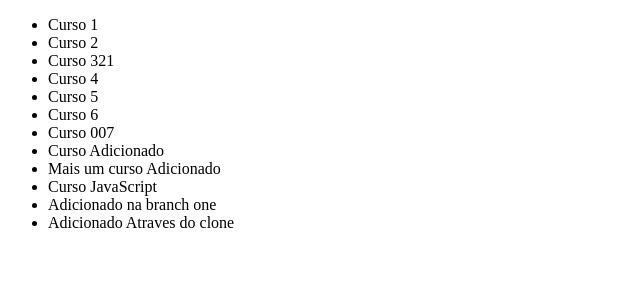
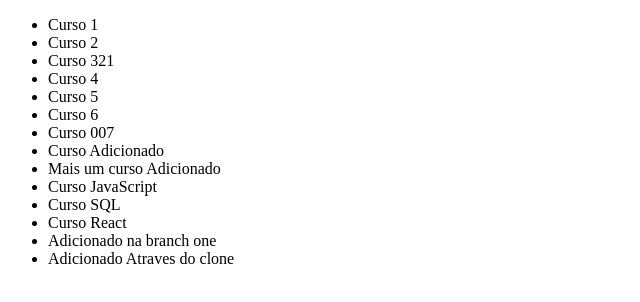
Before and after one commit to hugoodesa/gitAlura, a plain HTML site: page index.html in a window 1280 px wide. Shown: the whole page, without its empty margins (0-640 px from the left). Drawn offline with Linux system fonts and the light colour scheme.

Commit message:
adicionado alguns cursos

```diff
--- a/index.html
+++ b/index.html
@@ -18,6 +18,8 @@
       <li>Curso Adicionado</li>
       <li>Mais um curso Adicionado</li>
       <li>Curso JavaScript</li>
+      <li>Curso SQL</li>
+      <li>Curso React</li>
 
 
       <li>Adicionado na branch one</li>
```
